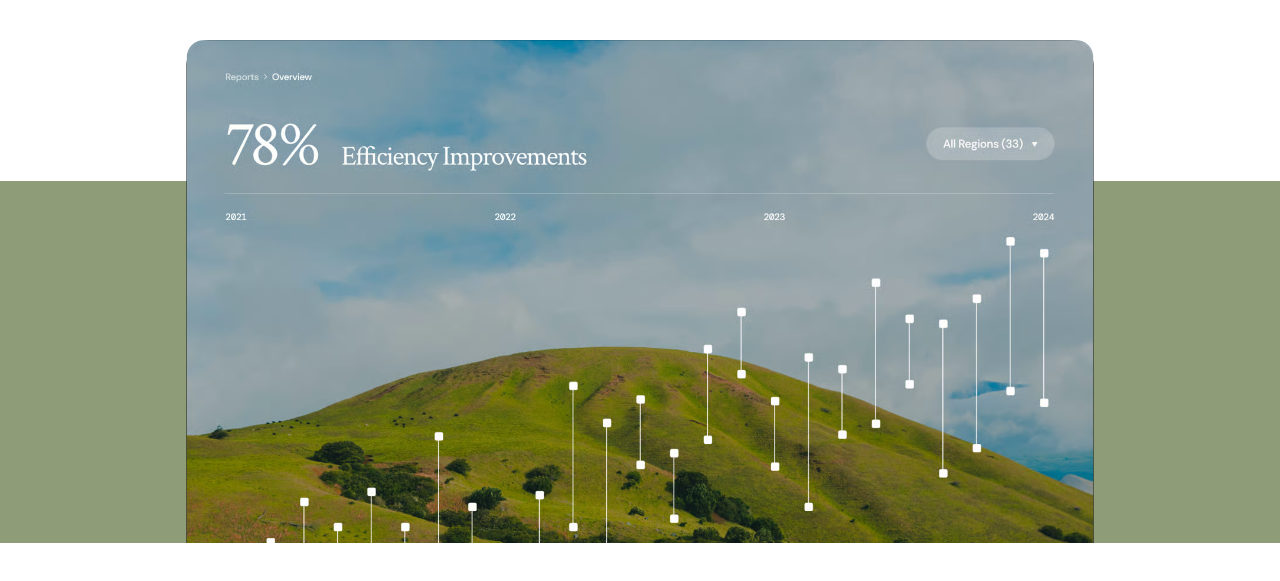
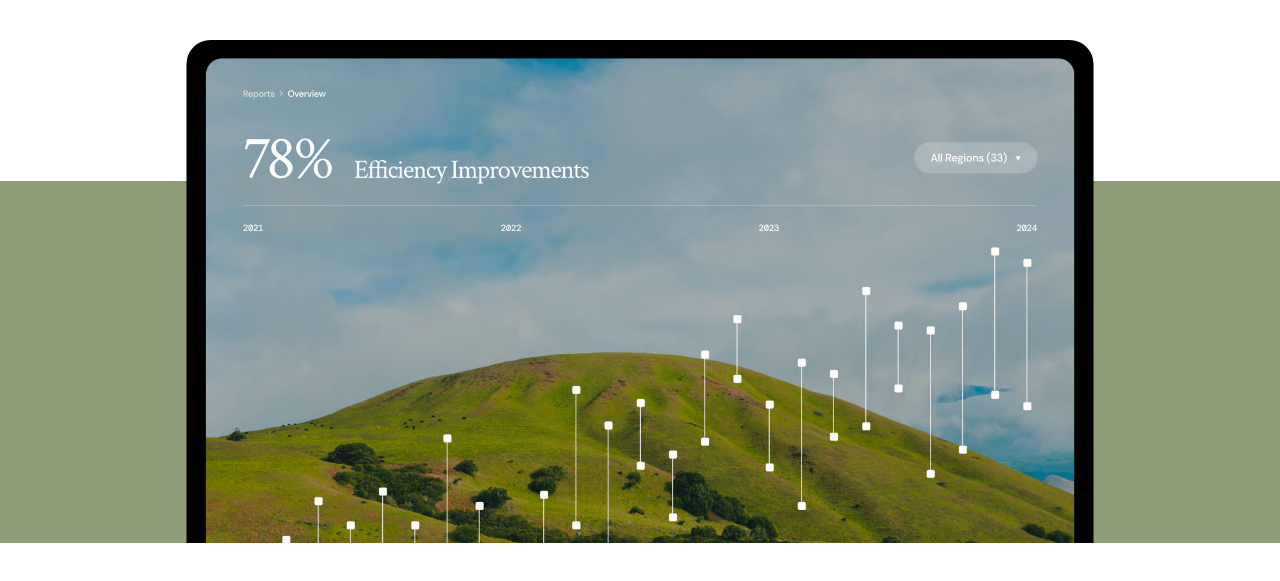
Before and after one commit to aradkuhzad/pract4, a plain HTML site: page index.html in a window 1280 px wide. Shown: the part 343-924 px from the top of the page. Drawn offline with Linux system fonts and the light colour scheme.

Commit message:
Update styles.css

```diff
--- a/styles.css
+++ b/styles.css
@@ -248,3 +248,13 @@
         display: block;
         box-sizing: border-box;
     }
+
+
+    .image-box {
+        position: absolute;
+        width: 869.74px;
+        height: 607.44px;
+        left: 50%;
+        top: 50%;
+        transform: translate(-50%, -50%);
+    }
```
